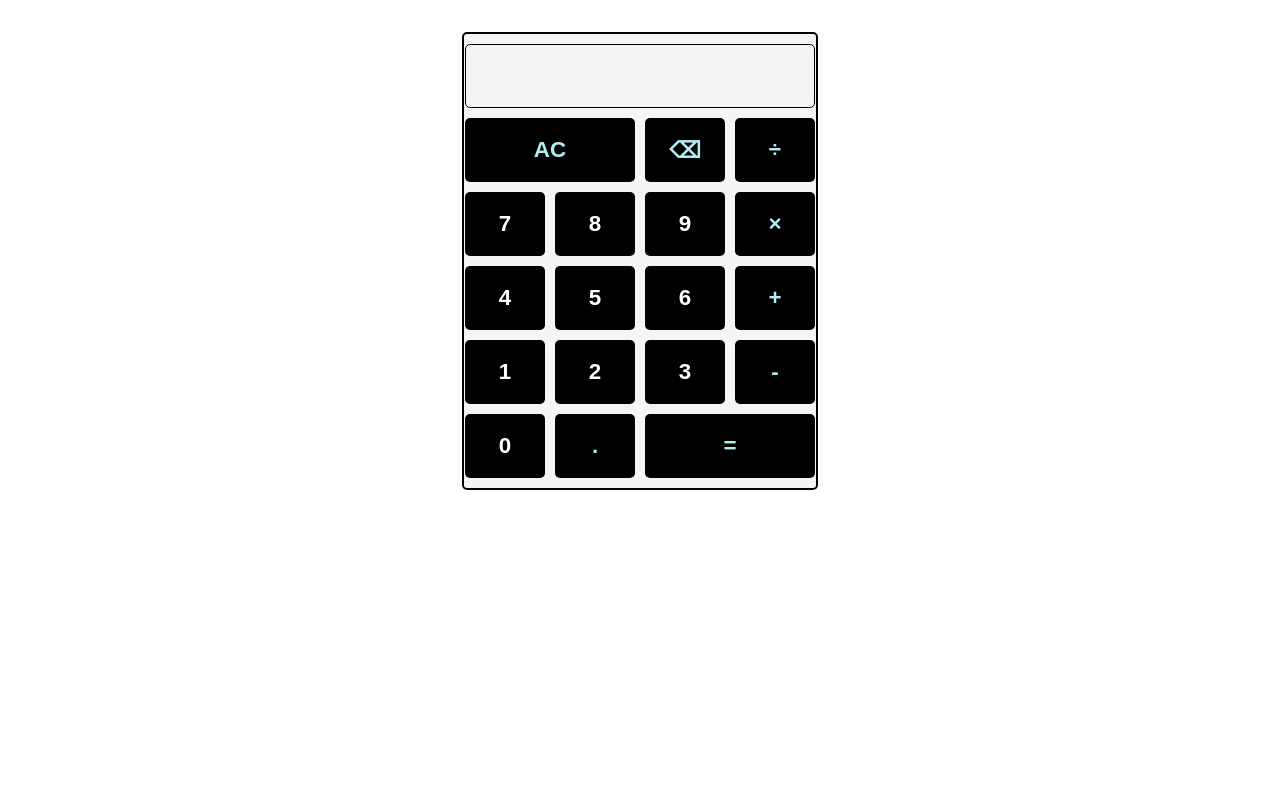
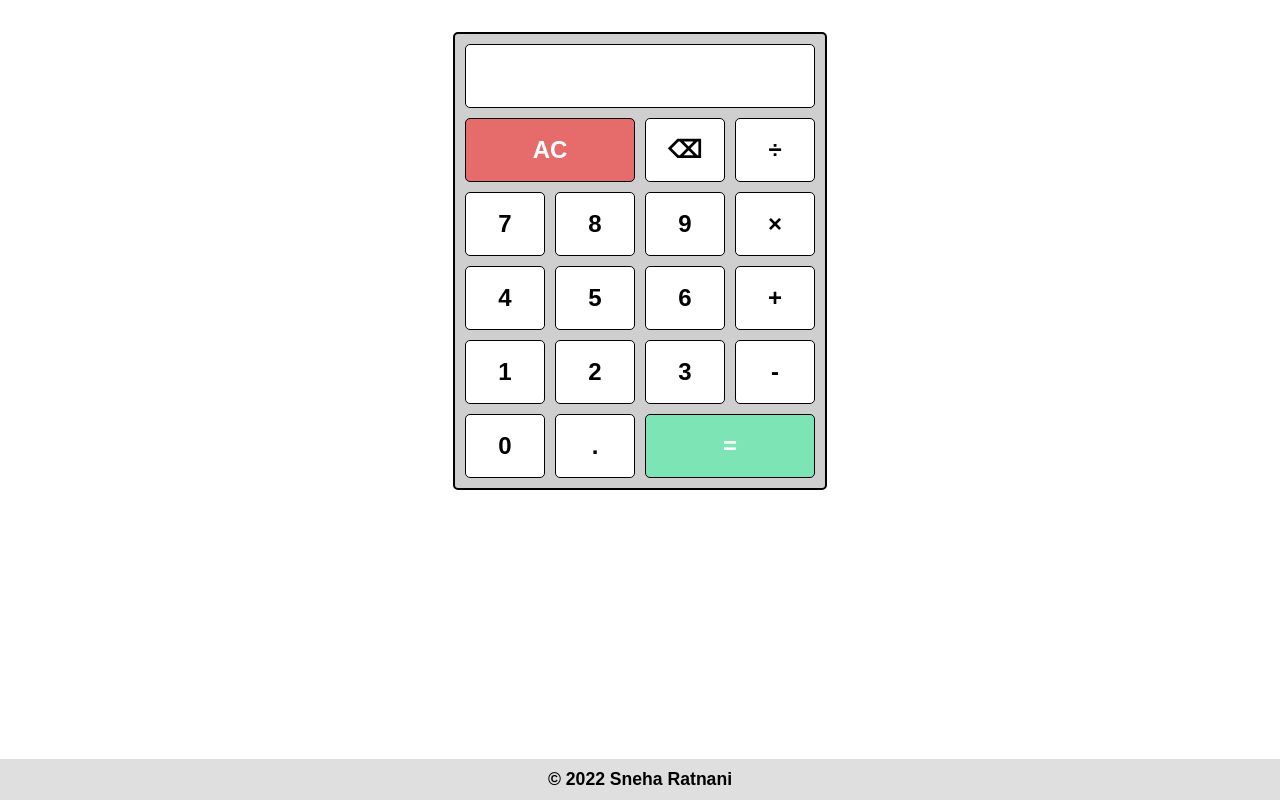
Before and after one commit to sneharatnani/calculator, a plain HTML site: page index.html in a window 1280 px wide. Drawn offline with Linux system fonts and the light colour scheme.

Commit message:
styled buttons and added footer

```diff
--- a/css/style.css
+++ b/css/style.css
@@ -4,19 +4,20 @@
 }
 
 body {
+    font-family: sans-serif;
     text-align: center;
     display: flex;
     flex-direction: column;
+    justify-content: space-between;
     height: 100vh;
 }
 
 main {
-    background: whitesmoke;
+    background: #80808061;
     border: 2px solid black;
     border-radius: 5px;
     margin: 2rem auto;
     padding: 10px;
-    width: 26vw;
     gap: 10px;
     display: grid;
     grid-template-columns: repeat(4, 5rem);
@@ -25,10 +26,11 @@ main {
 }
 
 .display {
+    background-color: white;
     border-radius: 5px;
     padding: 15px;
     align-items: center;
-    font-size: 3rem;
+    font-size: 2.1rem;
     display: flex;
     flex-direction: row-reverse;
     border: 1px solid black;
@@ -36,27 +38,39 @@ main {
 }
 
 #equals {
+    background-color: #75e7b2e8;
+    color: white;
     grid-area: 6/3/7/-1;
 }
 
 .clear {
+    background-color: #ff00007a;
+    color: white;
     grid-area: 2/1/3/3;
 }
 
 button {
     font-weight: bold;
     border-radius: 5px;
-    background-color: black;
-    color: #b2ebf2;
-    border: 2px solid transparent;
-    font-size: 1.4rem;
+    background-color: white;
+    border: 1px solid black;
+
+    font-size: 1.5rem;
     cursor: pointer;
 }
 
-button.num {
-    color: white;
+button:hover {
+    box-shadow: 1px 1px 2px 2px #80808082;
 }
 
-button:hover {
-    border-color: plum;
+footer {
+    font-size: 1.1rem;
+    font-weight: bold;
+    padding: 10px;
+    background: #c0c0c082;
 }
+
+footer a {
+    text-decoration: none;
+    color: black;
+}
--- a/index.html
+++ b/index.html
@@ -33,6 +33,10 @@
         <button id="point">.</button>
         <button id="equals">=</button>
     </main>
+
+    <footer>
+        <p>&copy; <span></span><a href="https://github.com/sneharatnani"> Sneha Ratnani</a></p>
+    </footer>
 </body>
 
 </html>
--- a/script/main.js
+++ b/script/main.js
@@ -20,7 +20,7 @@ function restart() {
 }
 
 function getNumbers(e) {
-    if (container.length < 20) {
+    if (container.length < 17) {
         container.push(e.target.textContent);
         display.textContent = container.join('');
         numOne.push(e.target.textContent);
@@ -31,7 +31,7 @@ numbers.forEach((num) => {
 });
 
 function givePoint() {
-    if (!container.includes('.') && container.length < 20) {
+    if (!container.includes('.') && container.length < 17) {
         container.push('.');
         display.textContent = container.join('');
         numOne.push('.');
@@ -118,7 +118,7 @@ document.addEventListener('keydown', (e) => {
     let numArr = ['0', '1', '2', '3', '4', '5', '6', '7', '8', '9'];
     let signArr = ['+', '-',];
     switch (true) {
-        case numArr.includes(e.key) && container.length < 20:
+        case numArr.includes(e.key) && container.length < 17:
             container.push(e.key);
             numOne.push(e.key);
             display.textContent = container.join('');
@@ -151,6 +151,14 @@ document.addEventListener('keydown', (e) => {
             break;
 
         case e.key === '.':
-            givePoint();
+            givePoint()
+            break;
+
+        case e.key === 'Escape':
+            restart()
+            break;
     }
 });
+
+let currentYear = new Date().getFullYear();
+document.querySelector('span').textContent = currentYear;
```
